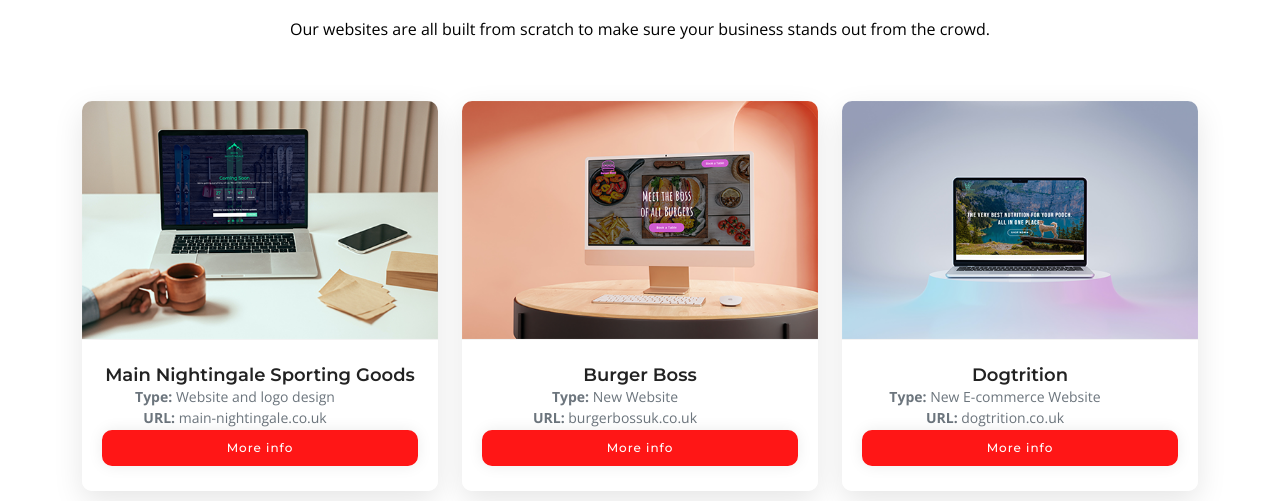
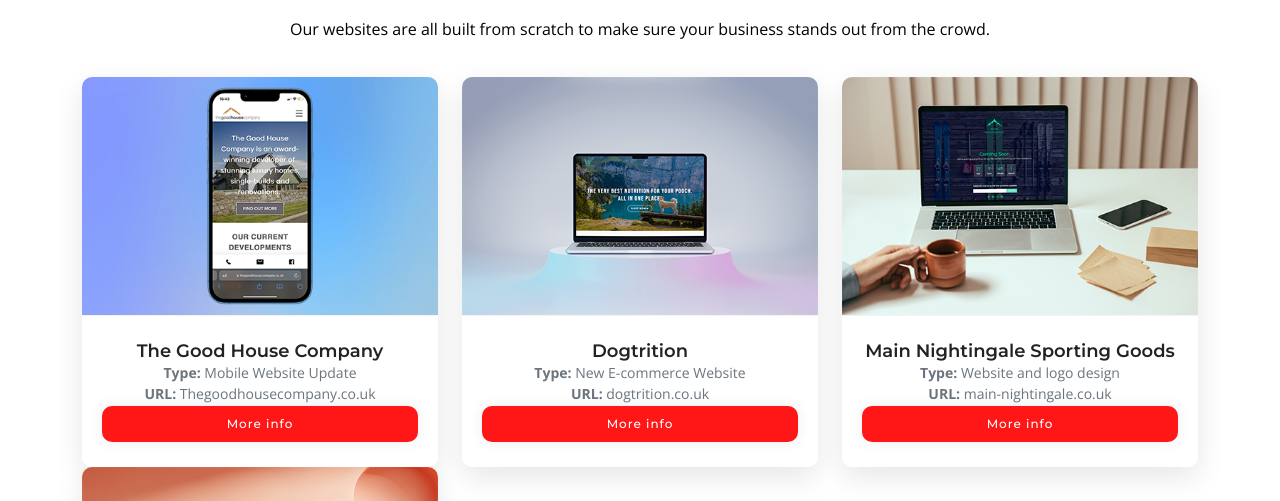
Before and after one commit to RedFinDigital/RedFinDigital, a plain HTML site: page portfolio.html in a window 1280 px wide. Shown: the part 451-952 px from the top of the page. Drawn offline with nearby package versions, Linux system fonts and the light colour scheme.

Commit message:
Portfolio Update

```diff
--- a/assets/css/main.css
+++ b/assets/css/main.css
@@ -980,7 +980,12 @@ section {
 --------------------------------------------------------------*/
 .portfolio{
   background: #fff;
-}
+  justify-content: center;
+  align-items: center;
+  display: flex;
+}
+
+
 
 .portfolio .portfolio-flters {
   padding: 0 0 20px 0;
@@ -988,6 +993,24 @@ section {
   list-style: none;
   text-align: center;
   display: flex;
+}
+
+.portfolio .row{
+  display: flex;
+}
+
+.portfolio .col{
+  display:flex;
+}
+
+.portfolio .portfolio-item{
+  justify-content: center;
+  align-items: center;
+  margin: auto;
+}
+
+.portfolio-info {
+  margin: auto;
 }
 
 .portfolio .btn-get-started {
@@ -1060,7 +1083,7 @@ section {
 @media (max-width: 575px) {
   .portfolio .portfolio-flters li {
     font-size: 14px;
-    margin: 0 5px;
+    margin: 0 0px;
   }
 }
 
@@ -1069,6 +1092,8 @@ section {
   border-radius: 10px;
   height: 100%;
   overflow: hidden;
+  justify-content: center;
+  align-items: center;
 }
 
 .portfolio .portfolio-wrap img {
@@ -1103,7 +1128,6 @@ section {
   color: #6c757d;
   font-size: 14px;
   margin-bottom: 0;
-  padding-right: 50px;
 }
 
 .portfolio .portfolio-wrap:hover img {
@@ -1118,6 +1142,7 @@ section {
   padding: none;
   padding:60px;
 }
+
 
 .portfolio-details .position-relative{
   width: 60%;
--- a/portfolio.html
+++ b/portfolio.html
@@ -102,7 +102,31 @@
 
           <div class="row gy-4 portfolio-container">
 
-            <div class="col-xl-4 col-md-6 portfolio-item filter-website filter-logo">
+            <div class="col-xl-4 col-md-6 portfolio-item filter-website filter-logo justify-content-center">
+              <div class="portfolio-wrap">
+                <img src="assets/img/portfolio/TGHC.webp" class="img-fluid" alt="">
+                <div class="portfolio-info">
+                  <h4><a href="TGHC.html" title="More Details">The Good House Company</a></h4>
+                  <p><strong>Type: </strong>Mobile Website Update</p>
+                  <p><strong>URL: </strong><a href="thegoodhousecompany.co.uk">Thegoodhousecompany.co.uk</a></p>
+                  <a href="./TGHC.html" class="btn-get-started">More info</a>
+                </div>
+              </div>
+            </div><!-- End Portfolio Item -->
+
+            <div class="col-xl-4 col-md-6 portfolio-item filter-website filter-logo justify-content-center align-items-center margin-auto ">
+              <div class="portfolio-wrap">
+                <img src="assets/img/portfolio/dogtrition.webp" class="img-fluid" alt="Website mockup - Dogtrition">
+                <div class="portfolio-info">
+                  <h4><a href="burger-boss.html" title="More Details">Dogtrition</a></h4>
+                  <p><strong>Type: </strong>New E-commerce Website</p>
+                  <p><strong>URL: </strong><a href="https://dogtrition.co.uk">dogtrition.co.uk</a></p>
+                  <a href="./dogtrition.html" class="btn-get-started">More info</a>
+                </div>
+              </div>
+            </div><!-- End Portfolio Item -->
+
+            <div class="col-xl-4 col-md-6 portfolio-item filter-website filter-logo justify-content-center">
               <div class="portfolio-wrap">
                 <img src="assets/img/portfolio/mainnightingalemain.webp" class="img-fluid" alt="">
                 <div class="portfolio-info">
@@ -114,28 +138,14 @@
               </div>
             </div><!-- End Portfolio Item -->
 
-            <div class="col-xl-4 col-md-6 portfolio-item filter-website filter-logo">
+            <div class="col-xl-4 col-md-6 portfolio-item filter-website filter-logo justify-content-center">
               <div class="portfolio-wrap">
-                <img src="assets/img/portfolio/Burger Boss.webp" class="img-fluid" alt="">
+                <img src="assets/img/portfolio/Burger Boss.webp" class="img-fluid" alt="Website mockup - Burger Boss">
                 <div class="portfolio-info">
                   <h4><a href="burger-boss.html" title="More Details">Burger Boss</a></h4>
                   <p><strong>Type: </strong>New Website</p>
                   <p><strong>URL: </strong><a href="https://burgerbossuk.co.uk">burgerbossuk.co.uk</a></p>
                   <a href="./burger-boss.html" class="btn-get-started">More info</a>
-                </div>
-              </div>
-            </div><!-- End Portfolio Item -->
-
-
-
-          <div class="col-xl-4 col-md-6 portfolio-item filter-website filter-logo">
-              <div class="portfolio-wrap">
-                <img src="assets/img/portfolio/dogtrition.webp" class="img-fluid" alt="">
-                <div class="portfolio-info">
-                  <h4><a href="burger-boss.html" title="More Details">Dogtrition</a></h4>
-                  <p><strong>Type: </strong>New E-commerce Website</p>
-                  <p><strong>URL: </strong><a href="https://dogtrition.co.uk">dogtrition.co.uk</a></p>
-                  <a href="./dogtrition.html" class="btn-get-started">More info</a>
                 </div>
               </div>
             </div><!-- End Portfolio Item -->
```
Also changed, not shown: index.html (+17 -15 lines).
